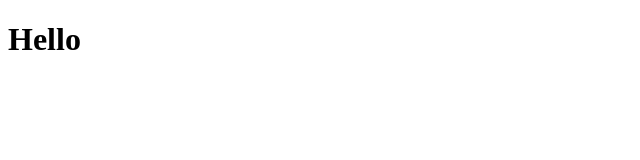
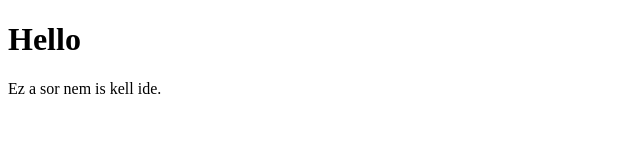
Before and after one commit to Gara-test/testproject, a plain HTML site: page index.html in a window 1280 px wide. Shown: the whole page, without its empty margins (0-640 px from the left). Drawn offline with Linux system fonts and the light colour scheme.

Commit message:
Felesleges sor hozzáadása

```diff
--- a/index.html
+++ b/index.html
@@ -7,5 +7,6 @@
 </head>
 <body>
     <h1>Hello</h1>
+    <p>Ez a sor nem is kell ide.</p>
 </body>
 </html>
```
